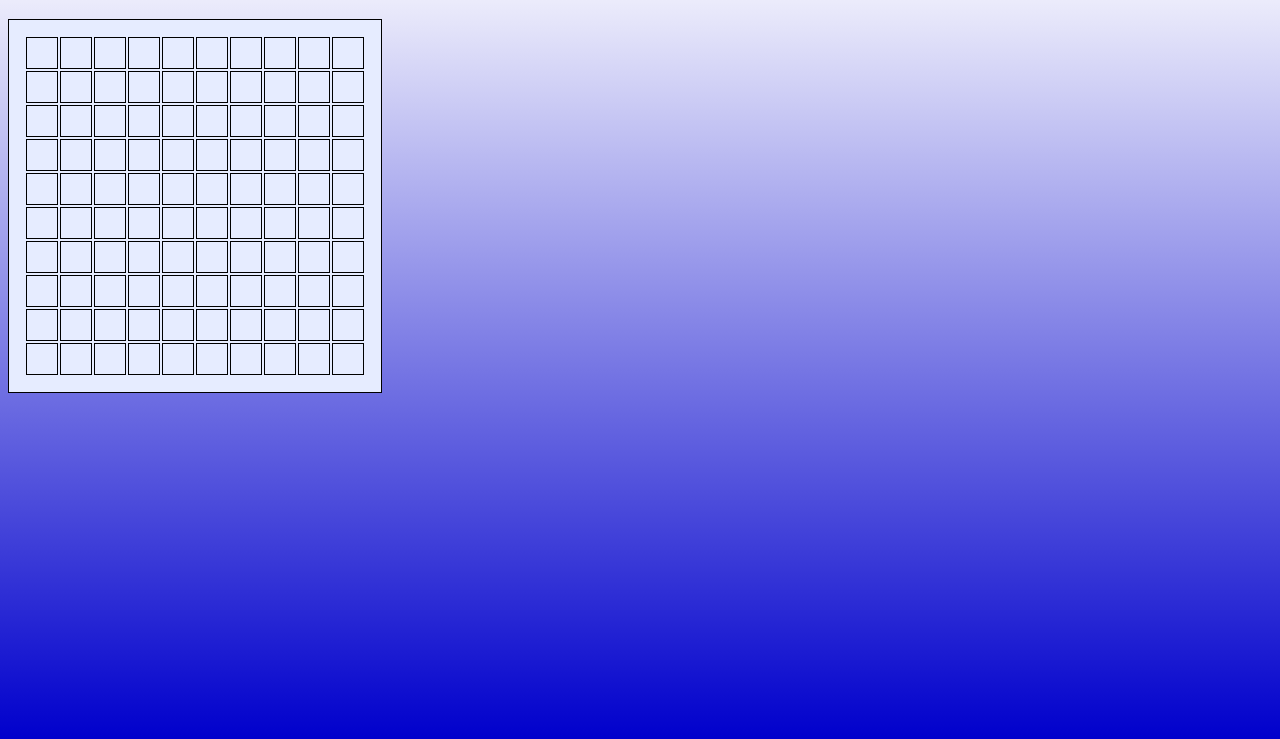
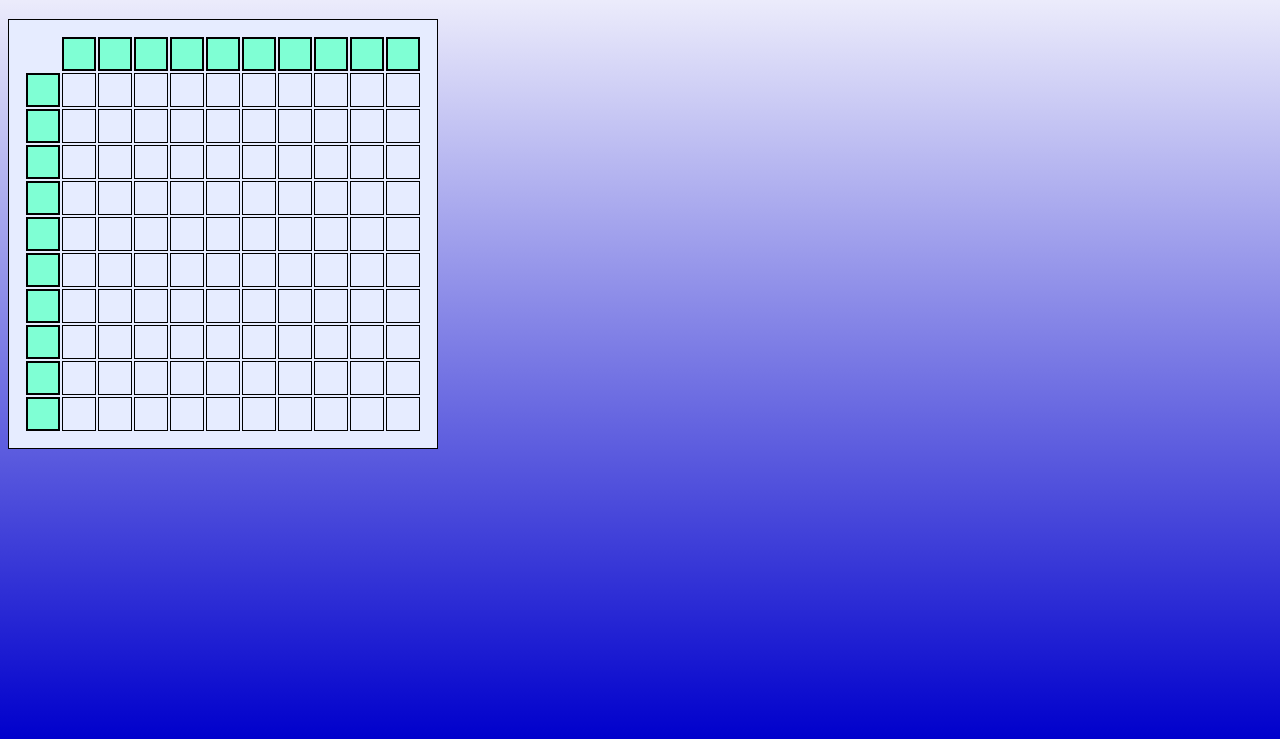
Before and after one commit to AgnieszkaKurek/BattleShipGame, a website built with webpack: page index.html in a window 1280 px wide. Shown: the part 61-800 px from the top of the page. Built offline with nearby package versions, Linux system fonts and the light colour scheme.

Commit message:
adding attributes to table

```diff
--- a/assets/style.css
+++ b/assets/style.css
@@ -2,6 +2,7 @@ html{
     min-height:100%;
     background: linear-gradient(#fff, #0000cc);
 }
+
 body {
     font-weight: bold;
     text-align: center;
@@ -9,10 +10,23 @@ body {
 
 table{
     table-layout: fixed;
+    border: 1px solid black;
     background-color: #e6ecff;
 }
 
 table, th, td {
+    padding: 15px;
+    color:black;
+ }
+[data-state= "boxHeader"]{
+    background-color: aquamarine;
+    border: 2px solid;
+}
+[data-state= "invisibleBox"]{
+    border: none;
+    background-color: #e6ecff;
+}
+[data-state= "basicBox"]{
     border: 1px solid black;
-    padding: 15px;
- }
+    background-color: #e6ecff;
+}
--- a/src/boardRenderer.js
+++ b/src/boardRenderer.js
@@ -7,10 +7,20 @@ export class BoardRenderer {
 
     initBoard() {
         let rows = '';
-        for (let rowIndex = 0; rowIndex < this.numberOfRowsAndColumns; rowIndex++) {
+        for (let rowIndex = 0; rowIndex < this.numberOfRowsAndColumns + 1; rowIndex++) {
             let columns = '';
-            for (let columnIndex = 0; columnIndex < this.numberOfRowsAndColumns; columnIndex++) {
-                columns += `<td data-position-row="${rowIndex}" data-position-column="${columnIndex}"></td>`;
+            let state;
+            for (let columnIndex = 0; columnIndex < this.numberOfRowsAndColumns + 1; columnIndex++) {
+                if (columnIndex === 0 && rowIndex === 0) {
+                    state = 'invisibleBox';
+                }
+                else if (columnIndex === 0 || rowIndex === 0) {
+                    state = 'boxHeader';
+                }
+                else {
+                    state = 'basicBox';
+                }
+                columns += `<td data-position-row="${rowIndex}" data-position-column="${columnIndex}" data-state= "${state}"></td>`;
             }
             rows += `<tr>${columns}</tr>`;
         }
```
